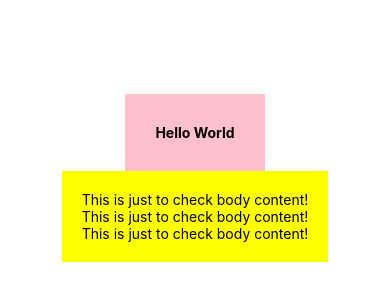
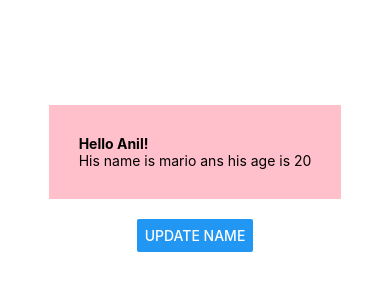
Before and after one commit to Anonymous961/ReactNativeTut, a React Native app: screen / in a window 390 px wide. Shown: the part 244-544 px from the top of the page. Built offline with nearby package versions, Linux system fonts and the light colour scheme.

Commit message:
Button property

```diff
--- a/App.js
+++ b/App.js
@@ -1,18 +1,26 @@
 import { StatusBar } from 'expo-status-bar';
-import { StyleSheet, Text, View } from 'react-native';
+import { useState } from 'react';
+import { StyleSheet, Text, View, Button } from 'react-native';
 
 export default function App() {
+  const [name,setName]=useState('Anil');
+  const [people,setPeople]=useState({name:'mario',age:20});
+  const handleClick=()=>{
+    setName(name=='Anil'?'Ansooman':'Anil');
+    setPeople(people.name=="mario"?{name:"luigi",age:21}:{name:'mario',age:20})
+  }
   return (
     <View style={styles.container}>
       <View style={styles.header}>
         <Text style={styles.boldText}>
-        Hello World
+        Hello {name}!
+        </Text>
+        <Text >
+        His name is {people.name} ans his age is {people.age}
         </Text>
       </View>
-      <View style={styles.body}>
-        <Text>This is just to check body content!</Text>
-        <Text>This is just to check body content!</Text>
-        <Text>This is just to check body content!</Text>
+      <View style={styles.buttonContainer}>
+        <Button onPress={handleClick} title='Update name'/>
       </View>
     </View>
   );
@@ -24,6 +32,9 @@ const styles = StyleSheet.create({
     backgroundColor: '#fff',
     alignItems: 'center',
     justifyContent: 'center',
+  },
+  buttonContainer:{
+    marginTop: 20
   },
   header:{
     backgroundColor:"pink",
```
